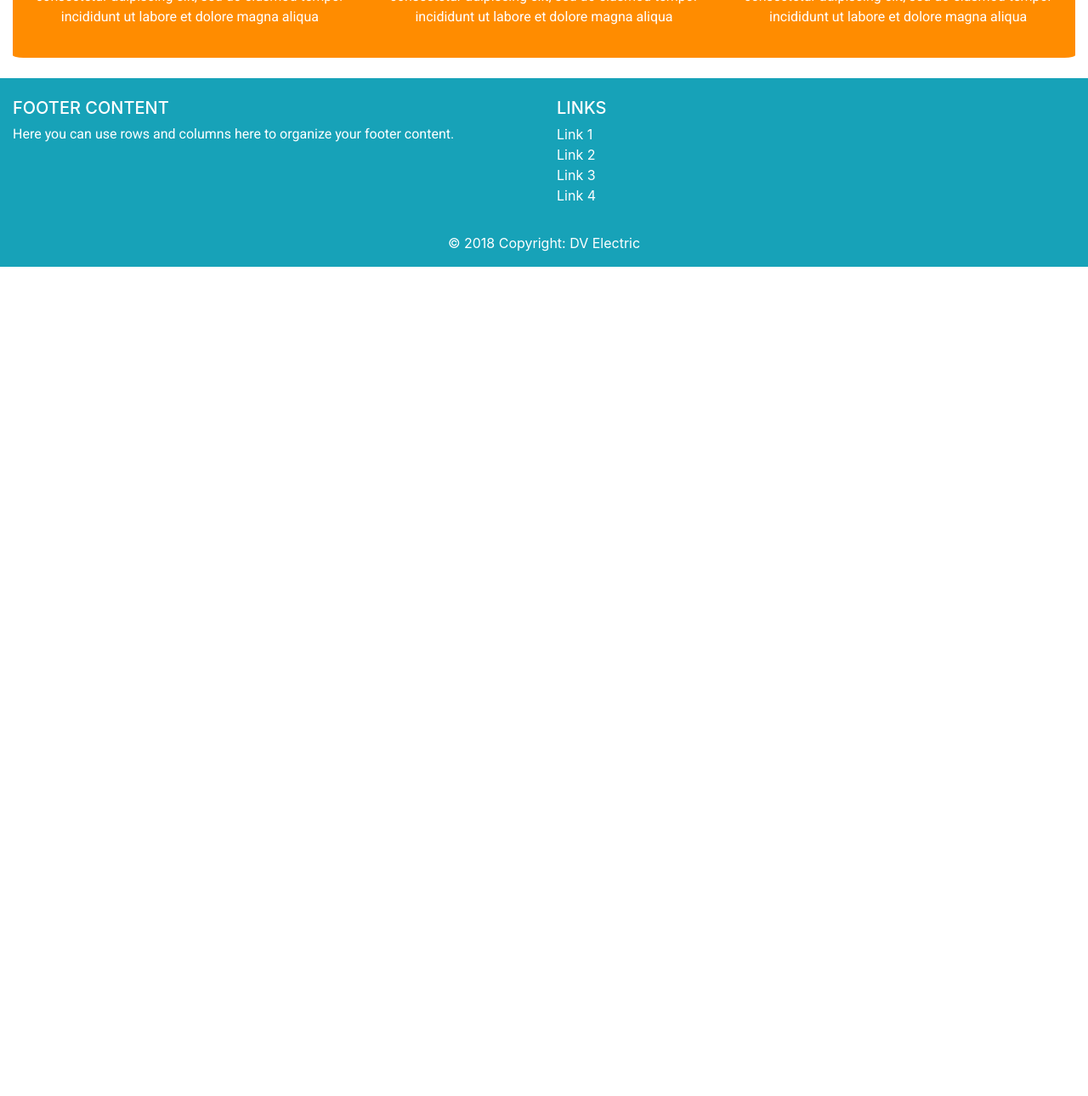
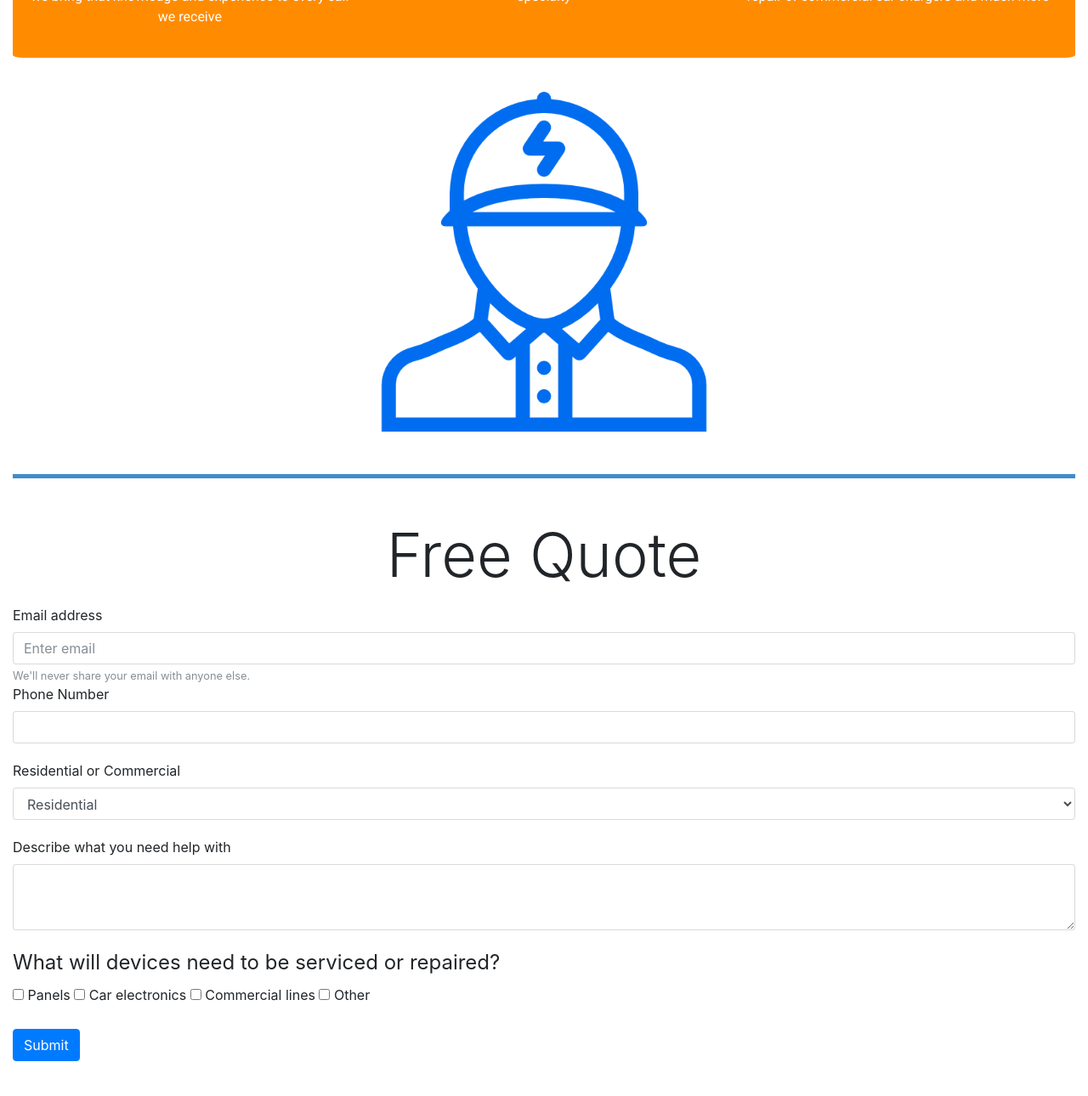
Before and after one commit to dannyhz92/tuan-site, a plain HTML site: page index.html in a window 1280 px wide. Shown: the part 978-2268 px from the top of the page at 85% size. Before the commit the page ends 1292 px from the top, so only its background shows below. Drawn offline with nearby package versions, Linux system fonts and the light colour scheme.

Commit message:
Made new page, worked on home page more. Added quote box and image

```diff
--- a/index.html
+++ b/index.html
@@ -28,7 +28,8 @@
   <div class="collapse navbar-collapse" id="navbarNavAltMarkup">
     <div class="navbar-nav">
       <a class="nav-item nav-link active" href="#">Home <span class="sr-only">(current)</span></a>
-      <a class="nav-item nav-link" href="#">Services</a>
+			 <a class="nav-item nav-link" href="about.html">About</a>
+
       <a class="nav-item nav-link" href="#">Projects</a>
     </div>
   </div>
@@ -36,7 +37,7 @@
 		<!--navbar-->
 
 <!--	jumbotron image-->
-<header class="jumbotron jtron img-fluid">
+<header class="jumbotron jtron jtron1 img-fluid">
 
 	</header>
 
@@ -48,9 +49,9 @@
 
 <!--		1st sub container-->
 		<div class="container mb-4">
-		<p class="pg1">DV Electric is a family-owned company from the Bay-Area that serves the electrical needs of the local community.Lorem ipsum dolor sit amet, consectetur adipiscing elit, sed do eiusmod tempor incididunt ut labore et dolore magna aliqua. Ut enim ad minim veniam, quis nostrud exercitation ullamco laboris nisi ut aliquip ex ea commodo consequat. </p>
+		<p class="pg1">DV Electric is an electrical maintenance, installation, and repair company. Operating for more than 20 years, DV Electric has earned over 4 stars on Yelp and plenty of satisfied loyal customers. Specializing in residential and commercial operations, DV Electric has built a reputation for quality.</p>
 
-		<button type="button" class="btn btn-info abt-btn ">About Page</button>
+		<a href="about.html"><button type="button" class="btn btn-info abt-btn ">About Page</button></a>
 
 
 	</div>
@@ -59,16 +60,16 @@
 		<div class="container-fluid" id="box">
 			<div  class="row">
 				<div class="col-sm-12  col-md-4 boxtwo">
-						<header class="display-4 text-white text-center">Placeholder Text</header>
-						<img class="img-thumbnail mx-auto d-block" src="https://github.com/dannyhz92/tuan-site/blob/gh-pages/img/electric2.jpg?raw=true"><p class="caption text-white text-center">consectetur adipiscing elit, sed do eiusmod tempor incididunt ut labore et dolore magna aliqua</p>
+						<header class="display-4 text-white text-center">Well Experienced</header>
+						<img class="img-thumbnail mx-auto d-block" src="https://github.com/dannyhz92/tuan-site/blob/gh-pages/img/electric2.jpg?raw=true"><p class="caption text-white text-center">Our team has been operating for over 20 years and we bring that knowledge and experience to every call we receive</p>
 				</div>
 				<div class="col-sm-12  col-md-4 boxtwo">
-						<header class="display-4 text-white text-center">Placeholder Text</header>
-					<img class="img-thumbnail mx-auto d-block" src="https://github.com/dannyhz92/tuan-site/blob/gh-pages/img/electric3.jpg?raw=true"><p class="caption text-white text-center" style="color:white;">consectetur adipiscing elit, sed do eiusmod tempor incididunt ut labore et dolore magna aliqua</p>
+						<header class="display-4 text-white text-center">Residential/Commercial </header>
+					<img class="img-thumbnail mx-auto d-block" src="img/electric7.jpg"><p class="caption text-white text-center" style="color:white;">Residential and Commercial operations are our specialty</p>
 				</div>
 				<div class="col-sm-12  col-md-4 boxtwo">
-						<header class="display-4 text-white text-center">Placeholder Text</header>
-					<img class="img-thumbnail mx-auto d-block" src="https://github.com/dannyhz92/tuan-site/blob/gh-pages/img/electric4.jpg?raw=true"><p class="caption text-white text-center">consectetur adipiscing elit, sed do eiusmod tempor incididunt ut labore et dolore magna aliqua</p>
+						<header class="display-4 text-white text-center">A Wide range of Services</header>
+					<img class="img-thumbnail mx-auto d-block" src="img/electric8.jpg"><p class="caption text-white text-center">We handle basic residential panel maintenance, repair of commercial car chargers and much more</p>
 
 				</div>
 
@@ -80,7 +81,61 @@
 		</div>
 
 
+<img src="img/electric9.png" class="electrician mx-auto d-block img-responsive">
 
+<!--		form -->
+
+
+						<form>
+							<h2 class="display-3 text-center">Free Quote</h2>
+					<div class="form-group">
+						<label for="exampleInputEmail1">Email address</label>
+						<input type="email" class="form-control" id="exampleInputEmail1" aria-describedby="emailHelp" placeholder="Enter email">
+						<small id="emailHelp" class="form-text text-muted">We'll never share your email with anyone else.</small>
+						<label for="tel">Phone Number</label>
+						<input type="tel" class="form-control" id="tel">
+					</div>
+
+
+					<div class="form-group">
+						<label for="exampleSelect1">Residential or Commercial</label>
+						<select class="form-control" id="exampleSelect1">
+							<option>Residential</option>
+							<option>Commercial</option>
+
+						</select>
+
+					<div class="form-group">
+						<label for="exampleTextarea">Describe what you need help with</label>
+						<textarea class="form-control" id="exampleTextarea" rows="3"></textarea>
+					</div>
+
+					<fieldset class="form-group">
+						<legend>What will devices need to be serviced or repaired? </legend>
+
+
+					<div class="form-check">
+						<label class="form-check-label">
+							<input type="checkbox" class="form-check-input">
+							Panels
+						</label>
+						<label class="form-check-label">
+							<input type="checkbox" class="form-check-input">
+							Car electronics
+						</label>
+						<label class="form-check-label">
+							<input type="checkbox" class="form-check-input">
+							Commercial lines
+						</label>
+						<label class="form-check-label">
+							<input type="checkbox" class="form-check-input">
+							Other
+						</label>
+					</div>
+						</fieldset>
+					<button type="submit" class="btn btn-primary">Submit</button>
+				</form>
+<!--form -->
 
 
 
@@ -99,8 +154,8 @@
       <div class="col-md-6 mt-md-0 mt-3">
 
         <!-- Content -->
-        <h5 class="text-uppercase text-white">Footer Content</h5>
-        <p class="text-white">Here you can use rows and columns here to organize your footer content.</p>
+        <h5 class="text-uppercase text-white">DV Electric</h5>
+        <p class="text-white">Contact us now and receieve a free quote</p>
 
       </div>
       <!-- Grid column -->
@@ -111,7 +166,7 @@
       <div class="col-md-6 mb-md-0 mb-3">
 
         <!-- Links -->
-        <h5 class="text-uppercase text-white">Links</h5>
+        <h5 class="text-uppercase text-white">AFFILIATES</h5>
 
         <ul class="list-unstyled text-white">
           <li class="text-white">
@@ -142,7 +197,7 @@
 
   </div>
   <!-- Copyright -->
-
+<div>Icons made by <a href="https://www.flaticon.com/authors/nikita-golubev" title="Nikita Golubev">Nikita Golubev</a> from <a href="https://www.flaticon.com/" title="Flaticon">www.flaticon.com</a> is licensed by <a href="http://creativecommons.org/licenses/by/3.0/" title="Creative Commons BY 3.0" target="_blank">CC 3.0 BY</a></div>
 </footer>
 <!-- Footer -->
 
--- a/styles.css
+++ b/styles.css
@@ -1,16 +1,25 @@
 /*classes */
+
+.form-group{
+	margin-top: 20px;
+	margin-bottom:20px;
+}
 
 .container{
 	width:100%;
 }
 .jtron{
-	background-image:url("img/electric.jpg");
-      background-size: cover;
+
       padding-top: 20%;
       padding-bottom: 20%;
 			background-position: top center;
   	height: auto;
 		width:100%;
+}
+
+.jtron1 {
+      background-image:url("img/electric.jpg");
+      background-size: cover;
 }
 
 .wide-btn {
@@ -43,6 +52,14 @@ div .boxtwo {
 
 .bg-light {
 	background-color:white;
+
+}
+
+.electrician {
+		width:400px;
+		height:400px;
+		margin-top: 40px;
+
 
 }
 /*navbar stuff*/
@@ -86,6 +103,7 @@ div .boxtwo {
 
 /*main elements*/
 
+
 p {
 	color: #808080;
 	font-family:Roboto,sans-serif;
@@ -98,6 +116,25 @@ body {
 ul a {
 	color:white;
 }
+
+form {
+	border-bottom: 5px solid #428bca;
+	border-top: 5px solid #428bca;
+	margin-top: 50px;
+	margin-bottom: 50px;
+	padding-top: 50px;
+	padding-bottom: 50px;
+
+
+}
+
+footer a {
+		color:white;
+		font-size: 10px;
+}
+
+
+
 /*media queries*/
 
 @media all and (max-width:500px){
@@ -106,5 +143,9 @@ ul a {
 		padding-top: 200px;
 		height: 300px;
 	}
+	.electrician {
+		width: 200px;
+		height: 200px;
+	}
 
 }
```
Also changed, not shown: about.html (added, +117 -0 lines), img/electric7.jpg (added), img/electric8.jpg (added), img/electric9.png (added).
